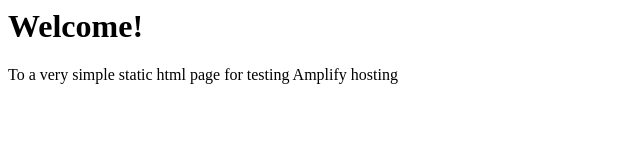
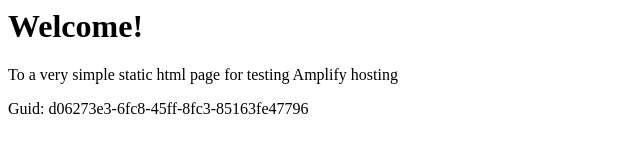
Before and after one commit to amplify-github-test-hkg/Github-PR-Commit-Integration-Test-DoNotTouch-Gith-OKSLNVO2-v1-preprod-ap-east-1, a website: page src/index.html in a window 1280 px wide. Shown: the whole page, without its empty margins (0-640 px from the left). Drawn offline with Linux system fonts and the light colour scheme.

Commit message:
commit from integ tests

```diff
--- a/src/index.html
+++ b/src/index.html
@@ -1,3 +1,5 @@
+
+
 <html lang="en">
 
 <head>
@@ -10,6 +12,6 @@
 <body>
     <h1>Welcome!</h1>
     <p>To a very simple static html page for testing Amplify hosting</p>
-</body>
+    <p>Guid: d06273e3-6fc8-45ff-8fc3-85163fe47796</p></body>
 
 </html>
```
